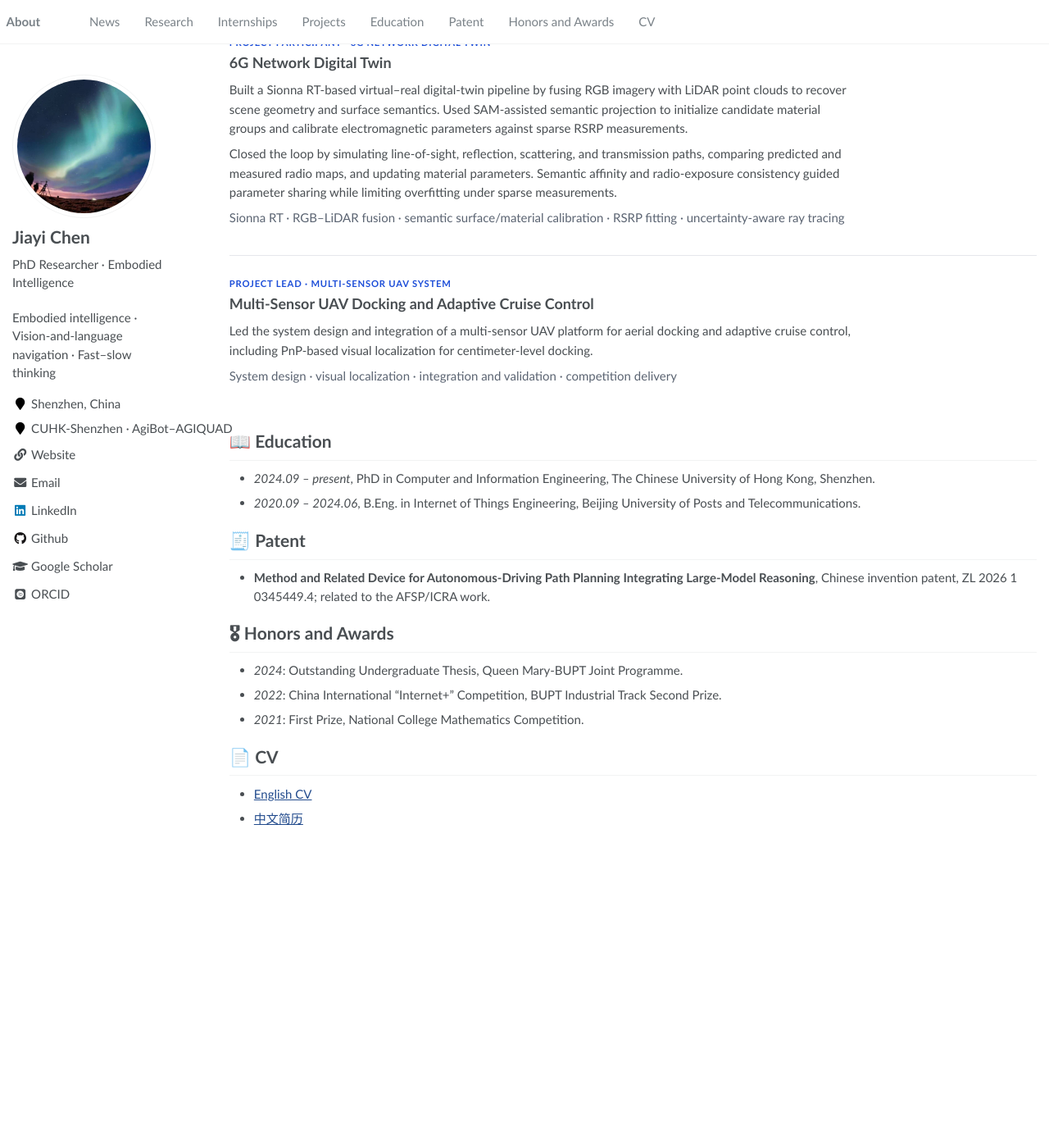
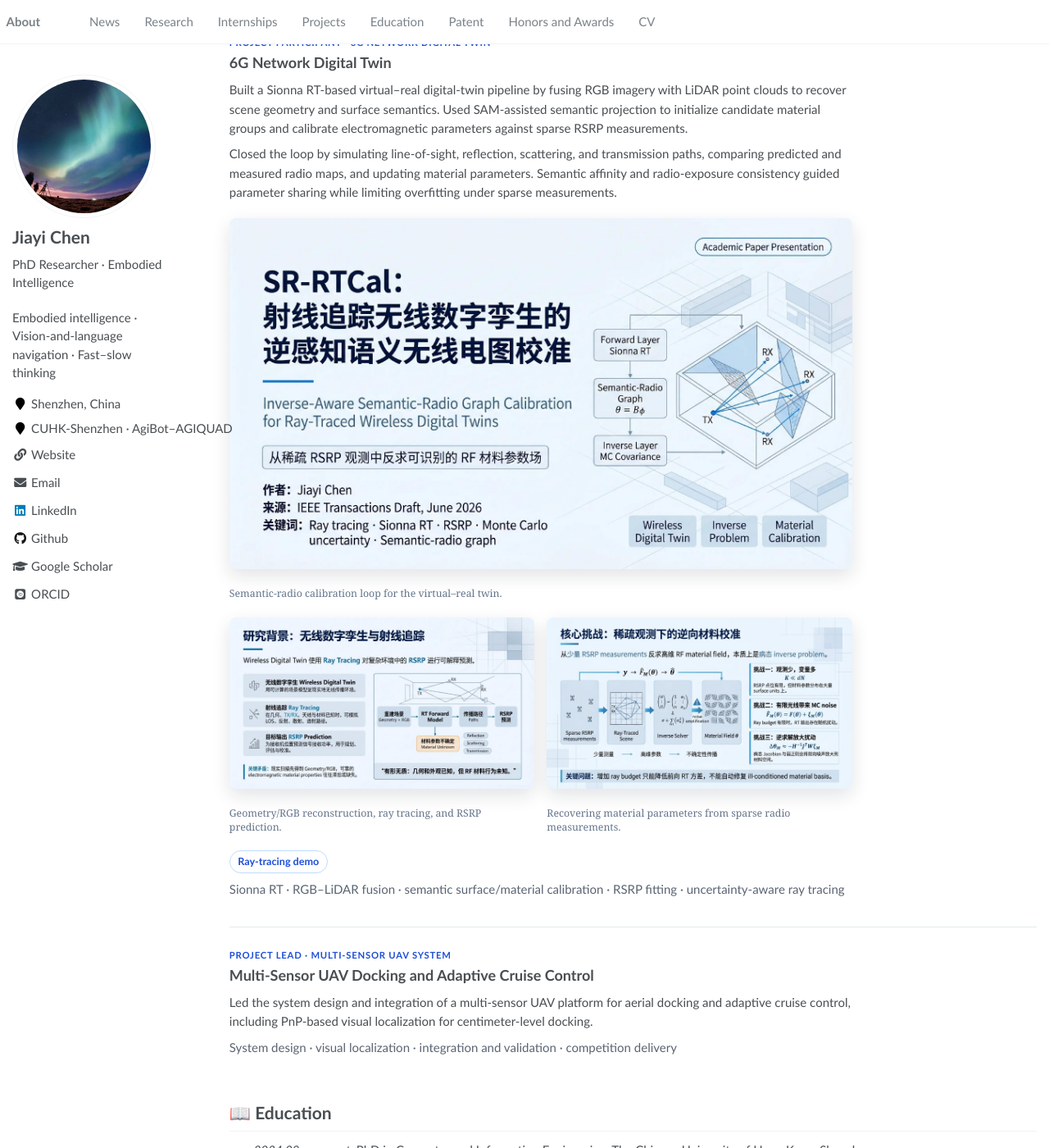
Before and after one commit to cjychenjiayi/cjychenjiayi.github.io, a Jekyll site: the page built from _pages/about.md, in a window 1280 px wide and 1400 px high, scrolled down 3070 px. Shown: the whole window at 82% size. Built offline with Jekyll 4.4.1, drawn with Linux system fonts in a browser that asks for light colours; some web fonts are replaced; before the commit the page ends 4094 px from its top, so only the background shows below that.

Commit message:
Add 6G digital twin visual showcase

```diff
--- a/_pages/about.md
+++ b/_pages/about.md
@@ -128,6 +128,27 @@ Since May 2026, I have been working with <a href='https://www.agibot.com/' targe
     <h3>6G Network Digital Twin</h3>
     <p>Built a Sionna RT-based virtual–real digital-twin pipeline by fusing RGB imagery with LiDAR point clouds to recover scene geometry and surface semantics. Used SAM-assisted semantic projection to initialize candidate material groups and calibrate electromagnetic parameters against sparse RSRP measurements.</p>
     <p>Closed the loop by simulating line-of-sight, reflection, scattering, and transmission paths, comparing predicted and measured radio maps, and updating material parameters. Semantic affinity and radio-exposure consistency guided parameter sharing while limiting overfitting under sparse measurements.</p>
+    <div class='project-gallery'>
+      <figure class='project-gallery-hero'>
+        <a href='images/projects/6g-digital-twin/sr-rtcal-overview.jpg' target='_blank' rel='noopener'>
+          <img src='images/projects/6g-digital-twin/sr-rtcal-overview.jpg' alt='SR-RTCal overview for the 6G wireless digital twin'>
+        </a>
+        <figcaption>Semantic-radio calibration loop for the virtual–real twin.</figcaption>
+      </figure>
+      <figure>
+        <a href='images/projects/6g-digital-twin/ray-tracing-pipeline.jpg' target='_blank' rel='noopener'>
+          <img src='images/projects/6g-digital-twin/ray-tracing-pipeline.jpg' alt='Ray-tracing pipeline from reconstructed geometry to RSRP prediction'>
+        </a>
+        <figcaption>Geometry/RGB reconstruction, ray tracing, and RSRP prediction.</figcaption>
+      </figure>
+      <figure>
+        <a href='images/projects/6g-digital-twin/sparse-rsrp-calibration.jpg' target='_blank' rel='noopener'>
+          <img src='images/projects/6g-digital-twin/sparse-rsrp-calibration.jpg' alt='Sparse RSRP inverse calibration of RF material parameters'>
+        </a>
+        <figcaption>Recovering material parameters from sparse radio measurements.</figcaption>
+      </figure>
+    </div>
+    <p class='research-links'><a href='files/videos/sionna-rt.mp4' target='_blank' rel='noopener'>Ray-tracing demo</a></p>
     <p class='research-meta'>Sionna RT · RGB–LiDAR fusion · semantic surface/material calibration · RSRP fitting · uncertainty-aware ray tracing</p>
   </div>
 </div>
--- a/assets/css/main.scss
+++ b/assets/css/main.scss
@@ -142,6 +142,38 @@ h1:before, .anchor:before {
     max-width: 760px;
 }
 
+.project-gallery {
+    display: grid;
+    grid-template-columns: repeat(2, minmax(0, 1fr));
+    gap: 1em;
+    margin: 1.35em 0 .9em;
+}
+
+.project-gallery figure {
+    margin: 0;
+    min-width: 0;
+}
+
+.project-gallery .project-gallery-hero {
+    grid-column: 1 / -1;
+}
+
+.project-gallery img {
+    display: block;
+    width: 100%;
+    height: auto;
+    border-radius: 8px;
+    background: #f3f4f6;
+    box-shadow: 0 8px 22px rgba(15, 23, 42, .12);
+}
+
+.project-gallery figcaption {
+    margin-top: .45em;
+    color: #64748b;
+    font-size: .82em;
+    line-height: 1.4;
+}
+
 .research-card-media {
     display: grid;
     grid-template-columns: repeat(2, minmax(0, 1fr));
@@ -274,6 +306,14 @@ h1:before, .anchor:before {
         grid-template-columns: 1fr;
     }
 
+    .project-gallery {
+        grid-template-columns: 1fr;
+    }
+
+    .project-gallery .project-gallery-hero {
+        grid-column: auto;
+    }
+
     .research-card-media {
         grid-template-columns: 1fr;
     }
```
Also changed, not shown: images/projects/6g-digital-twin/ray-tracing-pipeline.jpg (added), images/projects/6g-digital-twin/sparse-rsrp-calibration.jpg (added), images/projects/6g-digital-twin/sr-rtcal-overview.jpg (added).
